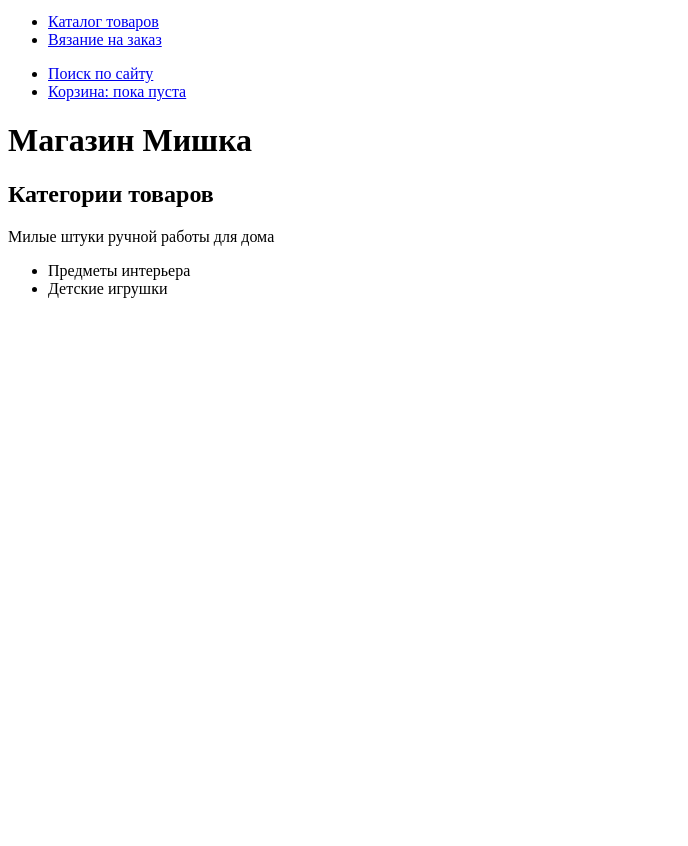
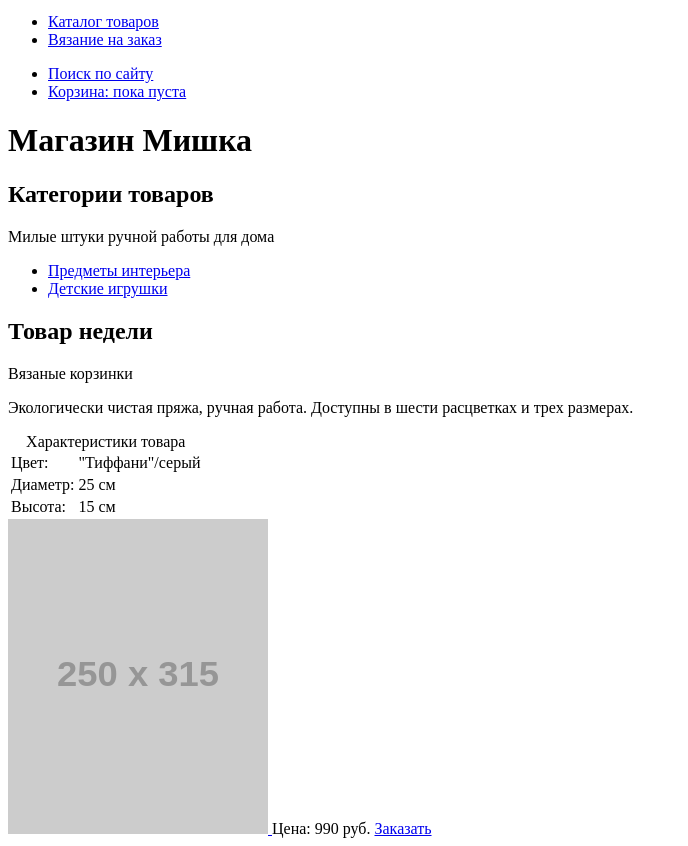
Before and after one commit to pushkin1956/mishka-18, a website: page source/index.html in a window 1280 px wide. Shown: the part 50-896 px from the top of the page, without its empty margins (0-688 px from the left). Before the commit the page ends 800 px from the top, so only its background shows below. Drawn offline with Linux system fonts and the light colour scheme; placeholder pictures from the web are drawn by us.

Commit message:
Создал секцию Товар недели

```diff
--- a/source/index.html
+++ b/source/index.html
@@ -37,9 +37,42 @@
         <h2 class="visually-hidden">Категории товаров</h2>
         <p class="product-category__slogan">Милые штуки ручной работы для дома</p>
         <ul class="product-category__list">
-          <li><a class="product-category__item product-category__item--interior">Предметы интерьера</a></li>
-          <li><a class="product-category__item product-category__item--toys">Детские игрушки</a></li>
+          <li>
+            <a class="product-category__item product-category__item--interior" href="interior.html">Предметы интерьера</a>
+          </li>
+          <li>
+            <a class="product-category__item product-category__item--toys" href="toys.html">Детские игрушки</a>
+          </li>
         </ul>
+      </section>
+      <section class="product-week">
+        <header class="product-week__general">
+          <h2 class="product-week__title">Товар недели</h1>
+          <p class="product-week__section">Вязаные корзинки</p>
+        </header>
+        <p class="product-week__info">
+          Экологически чистая пряжа, ручная работа. Доступны в шести расцветках и трех размерах.
+        </p>
+        <table class="product-week__description">
+          <caption class="visually-hidden">Характеристики товара</caption>
+          <tr>
+            <td class="product-week__property">Цвет:</td>
+            <td class="product-week__value">"Тиффани"/серый</td>
+          </tr>
+          <tr>
+            <td class="product-week__property">Диаметр:</td>
+            <td class="product-week__value">25 см</td>
+          </tr>
+          <tr>
+            <td class="product-week__property">Высота:</td>
+            <td class="product-week__value">15 см</td>
+          </tr>
+        </table>
+        <a class="product-week__image-link" href="knitting-baskets">
+          <img class="product-week__image" src="http://placehold.it/250x315" width="260" height="315" alt="Вязаные корзинки"> <!--нужно ли изображение в тег figure оборачивать?-->
+        </a>
+        <span class="product-week__price">Цена: 990 руб.</span>
+        <a class="product-week__order" href="cart.html">Заказать</a>
       </section>
     </main>
   </body>
```
